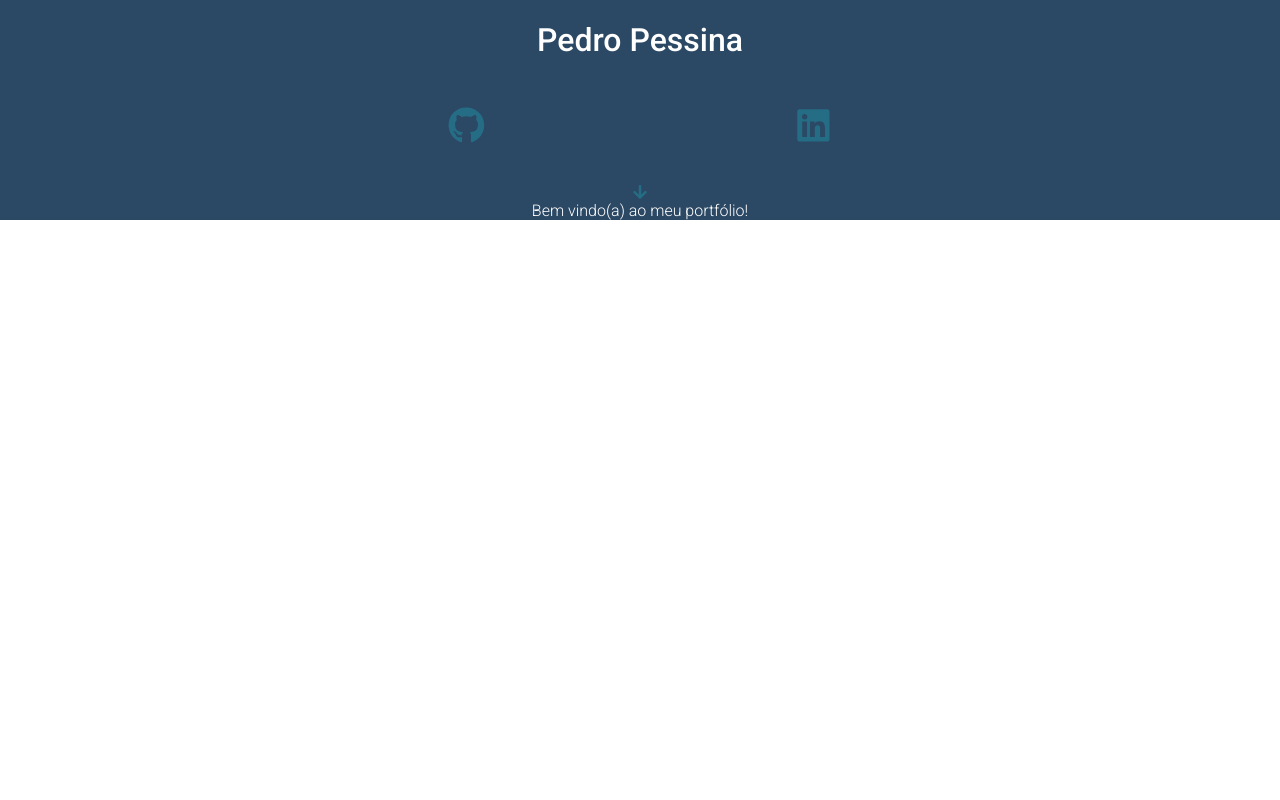
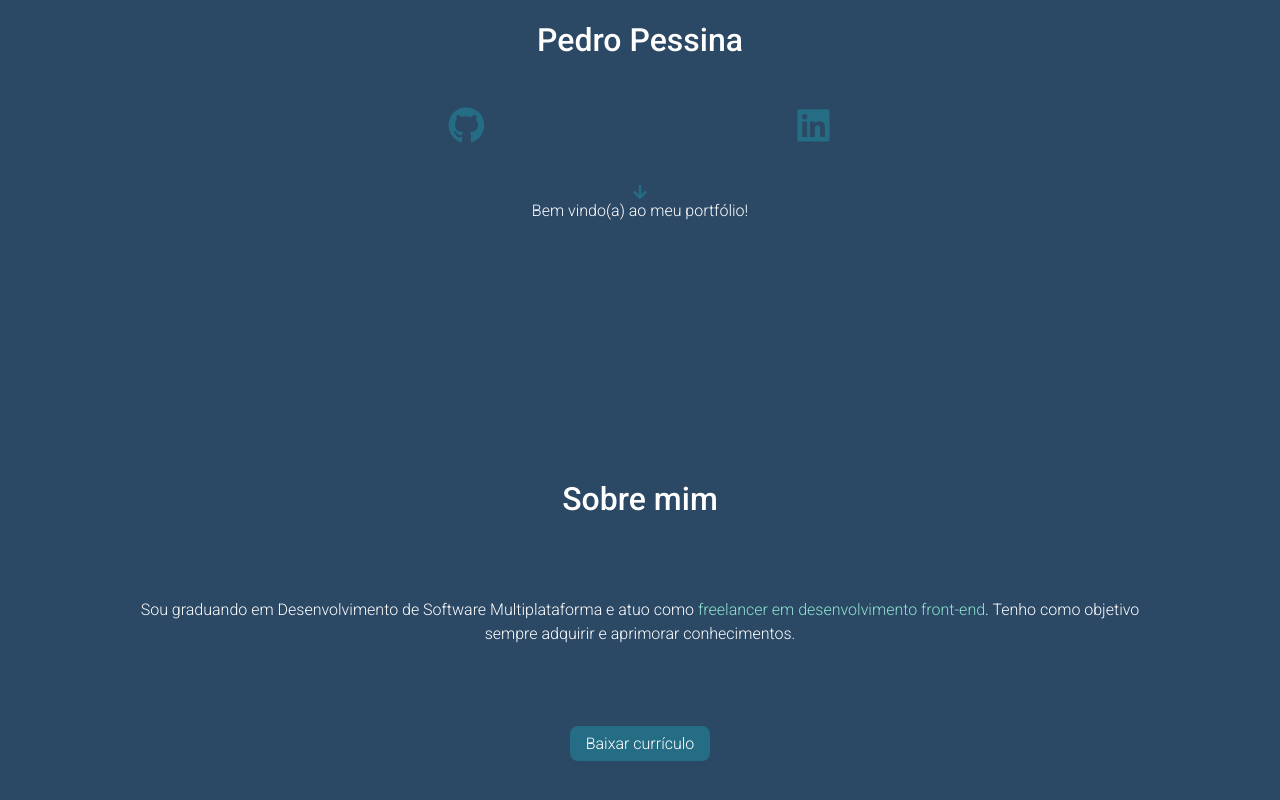
Before and after one commit to Pessinaaa/Portfolio, a React (Vite) app in the folder Portfolio/: page / in a window 1280 px wide. Shown: the part 580-1380 px from the top of the page. Before the commit the page ends 800 px from the top, so only its background shows below. Built offline with nearby package versions, Linux system fonts and the light colour scheme.

Commit message:
:memo::lipstick: About section

```diff
--- /dev/null
+++ b/Portfolio/src/about/about.css
@@ -0,0 +1,40 @@
+@import url("https://fonts.googleapis.com/css2?family=Roboto:wght@100;300;500&display=swap");
+* {
+  margin: 0;
+  padding: 0;
+  box-sizing: border-box;
+  font-family: "Roboto", sans-serif;
+}
+
+.about {
+  height: 100vh;
+  width: 100vw;
+  background-color: #2B4865;
+  display: flex;
+  flex-direction: column;
+  align-items: center;
+  text-align: center;
+  justify-content: center;
+  gap: 5rem;
+  color: #FFF;
+}
+.about h2 {
+  font-size: 2rem;
+  font-weight: 500;
+}
+.about p {
+  padding: 0 10vw;
+  font-weight: 300;
+  line-height: 1.5;
+}
+.about p span {
+  color: #8FE3CF;
+}
+.about a {
+  text-decoration: none;
+  color: #FFF;
+  font-weight: 300;
+  background-color: #256D85;
+  border-radius: 0.5rem;
+  padding: 0.5rem 1rem;
+}/*# sourceMappingURL=about.css.map */
--- /dev/null
+++ b/Portfolio/src/about/about.jsx
@@ -0,0 +1,12 @@
+import CV from "../assets/CV Pedro Pessina.pdf"
+import './about.css'
+
+export default function About(){
+    return(
+        <div className="about">
+            <h2>Sobre mim</h2>
+            <p>Sou graduando em Desenvolvimento de Software Multiplataforma e atuo como <span>freelancer em desenvolvimento front-end</span>. Tenho como objetivo sempre adquirir e aprimorar conhecimentos.</p>
+            <a download href={CV}>Baixar currículo</a>
+        </div>
+    )
+}
--- /dev/null
+++ b/Portfolio/src/about/about.scss
@@ -0,0 +1,39 @@
+@import '../assets/global.scss';
+@import '../assets/variables.scss';
+
+.about {
+    height: 100vh;
+    width: 100vw;
+    background-color: $backgroundColorDark;
+    display: flex;
+    flex-direction: column;
+    align-items: center;
+    text-align: center;
+    justify-content: center;
+    gap: 5rem;
+    color: $textColorDark;
+
+    h2 {
+        font-size: 2rem;
+        font-weight: 500;
+    }
+
+    p {
+        padding: 0 10vw;
+        font-weight: 300;
+        line-height: 1.5;
+
+        span {
+            color: $secondaryColorDark;
+        }
+    }
+
+    a {
+        text-decoration: none;
+        color: $textColorDark;
+        font-weight: 300;
+        background-color: $primaryColorDark;
+        border-radius: 0.5rem;
+        padding: 0.5rem 1rem;
+    }
+}
--- a/Portfolio/src/app.jsx
+++ b/Portfolio/src/app.jsx
@@ -1,10 +1,12 @@
 import React from 'react'
 import Home from './home/home.jsx'
+import About from './about/about.jsx'
 
 export default function App(){
     return(
         <>
             <Home />
+            <About />
         </>
     )
 }
```
Also changed, not shown: 2 other files (tests, documents, lock files or other folders).
